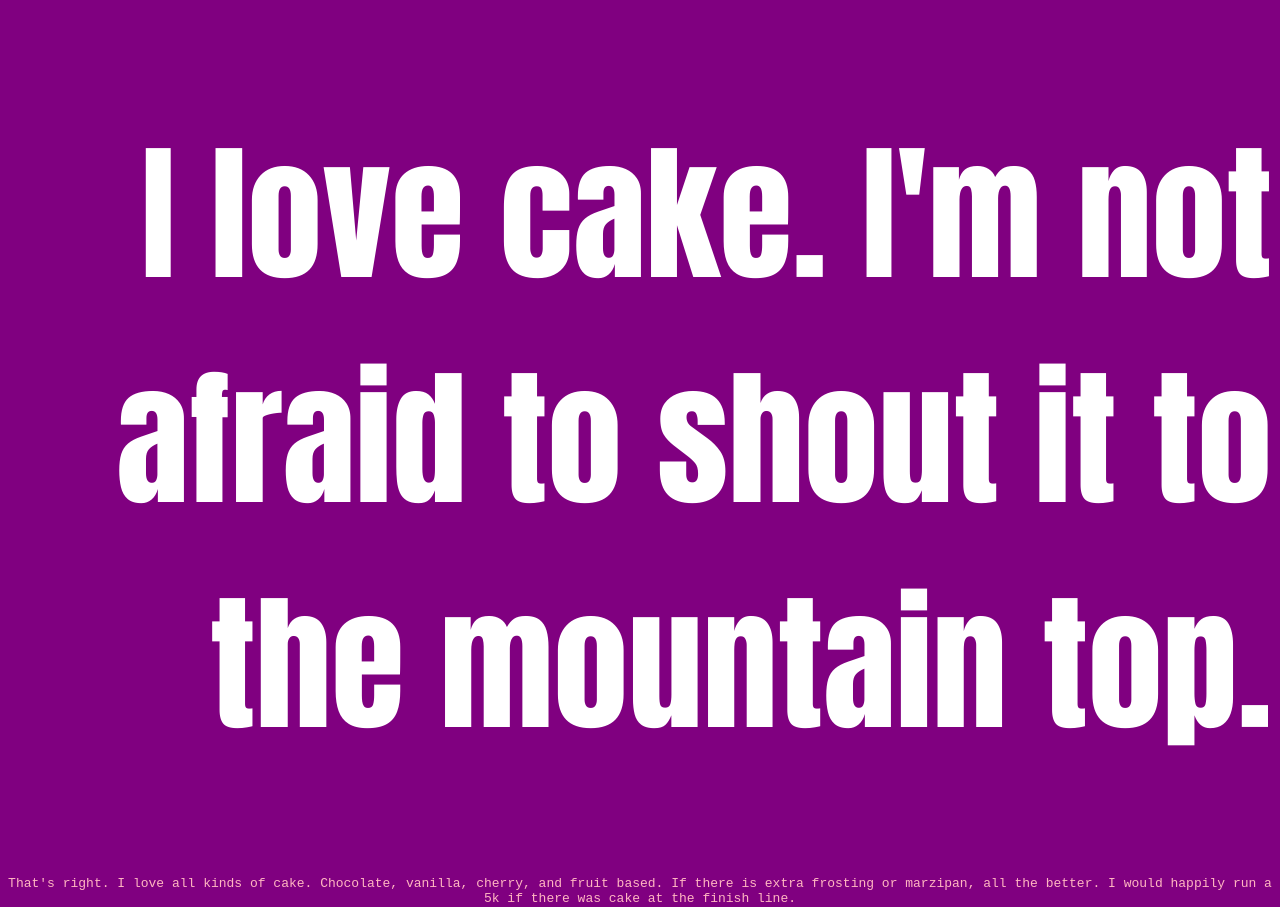
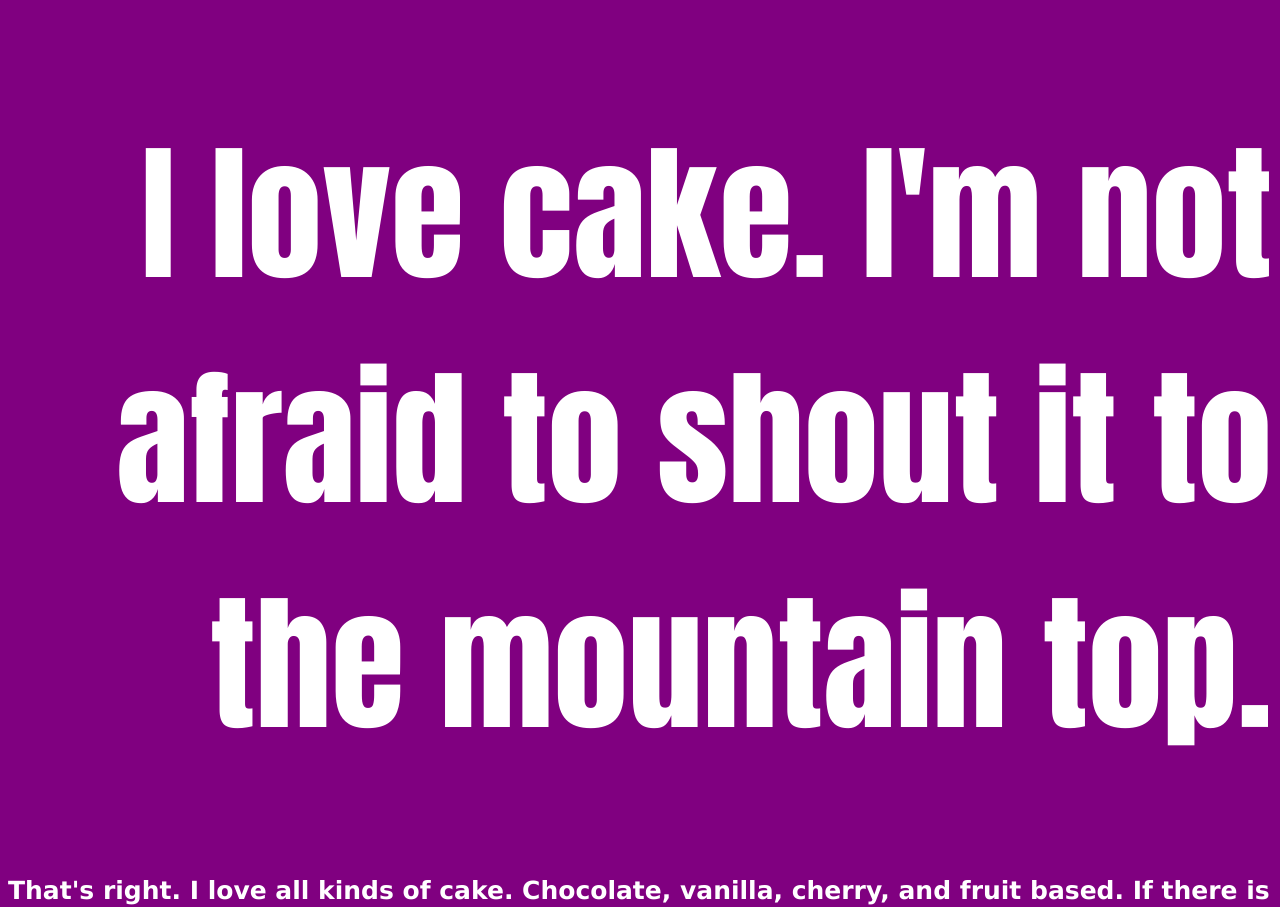
Before and after one commit to kam-d2002/HTML-CSS, a plain HTML site: page cake.html in a window 1280 px wide. Shown: the top 907 px of the page. Drawn offline with Linux system fonts and the light colour scheme.

Commit message:
Cake CSS

```diff
--- a/Styles.css
+++ b/Styles.css
@@ -59,3 +59,13 @@ li {
 a {
     color: white;
 }
+
+/* cake styles */
+
+.cake-text {
+    font-family: Verdana, Geneva, Tahoma, sans-serif;
+    text-align: left;
+    color: white;
+    font-size: 25px;
+    font-weight: bold;
+}
```
